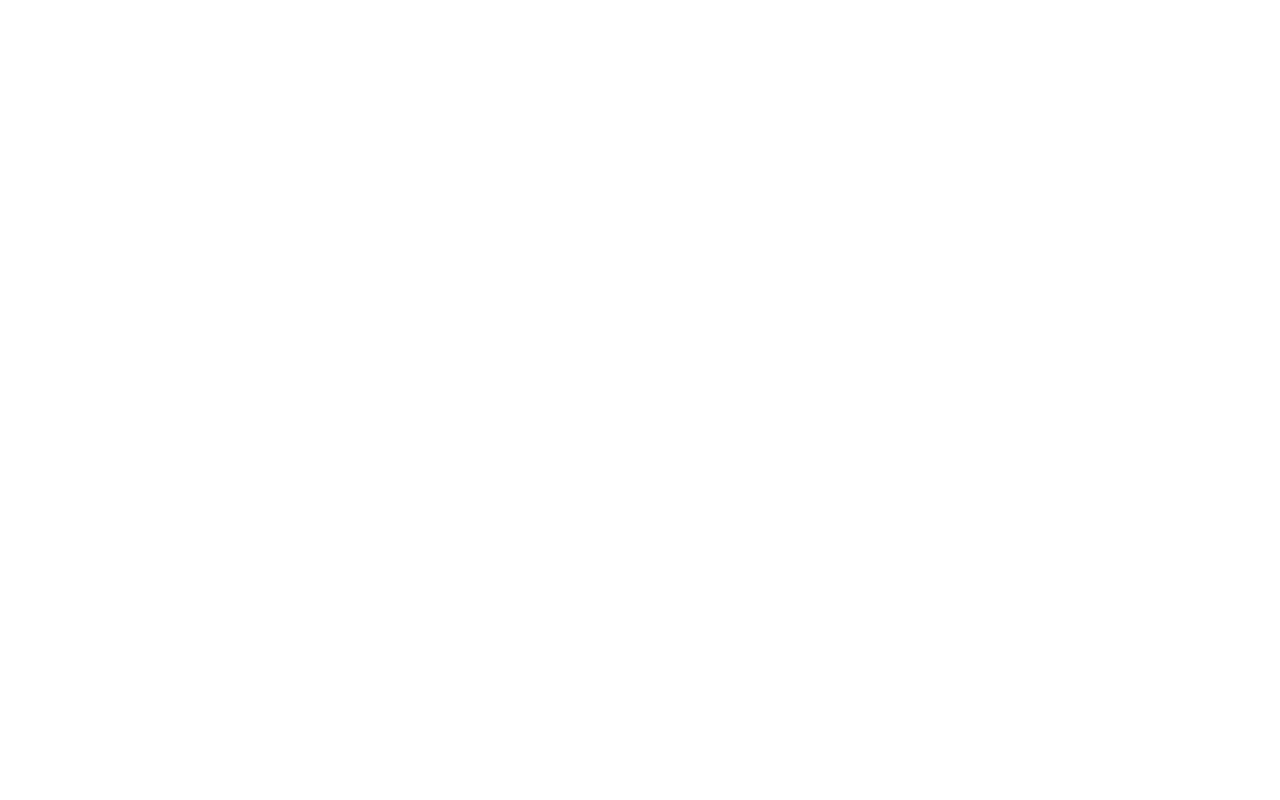
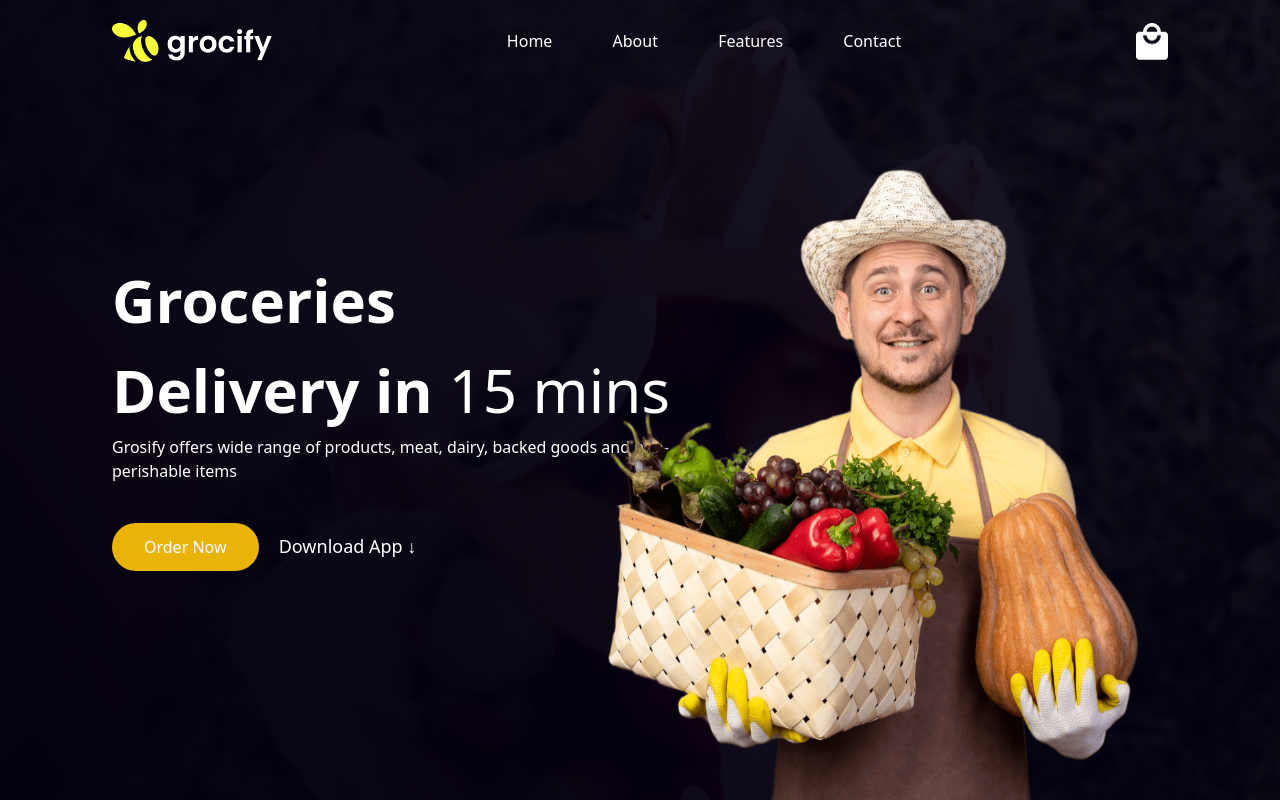
Before and after one commit to Fakhra99/TailwindCSS-Project, a plain HTML site: page index.html in a window 1280 px wide. Drawn offline with nearby package versions, Linux system fonts and the light colour scheme.

Commit message:
added tailwind utility classes

```diff
--- a/index.html
+++ b/index.html
@@ -1,11 +1,55 @@
 <!DOCTYPE html>
 <html lang="en">
-<head>
-    <meta charset="UTF-8">
-    <meta name="viewport" content="width=device-width, initial-scale=1.0">
+  <head>
+    <meta charset="UTF-8" />
+    <meta name="viewport" content="width=device-width, initial-scale=1.0" />
     <title>Tailwind-Design</title>
-</head>
-<body>
 
-</body>
+    <script src="https://cdn.tailwindcss.com"></script>
+  </head>
+  <body>
+    <div
+      class="container min-h-screen min-w-full bg-center bg-cover px-28 py-5 relative bg-[url('./images/image.png')]"
+    >
+      <!-- for full screen -->
+      <nav class="flex items-center">
+        <img src="./images/logo.png" alt="logo" class="w-40 cursor-pointer" />
+
+        <ul class="flex-1 text-center">
+          <li class="list-none inline-block px-5">
+            <a href="#" class="no-underline text-white px-2">Home</a>
+          </li>
+          <li class="list-none inline-block px-5">
+            <a href="#" class="no-underline text-white px-2">About</a>
+          </li>
+          <li class="list-none inline-block px-5">
+            <a href="#" class="no-underline text-white px-2">Features</a>
+          </li>
+          <li class="list-none inline-block px-5">
+            <a href="#" class="no-underline text-white px-2">Contact</a>
+          </li>
+        </ul>
+
+        <img src="./images/cart.png" alt="cart" class="w-8 cursor-pointer" />
+      </nav>
+
+      <div class="text-white mt-48 max-w-xl">
+        <h1 class="text-6xl font-semibold leading-normal">
+          Groceries <br />
+          Delivery in <span class="font-light">15 mins</span>
+        </h1>
+        <p>
+          Grosify offers wide range of products, meat, dairy, backed goods and
+          non-perishable items
+        </p>
+
+        <div class="mt-10">
+            <a href="#" class="bg-yellow-500 rounded-3xl py-3 px-8 font-medium inline-block mr-4 hover:bg-transparent hover:border-yellow-300 hover:text-white duration-300 hover:border hover:border-transparent">Order Now</a>
+            <a href="#" class="text-lg inline-block">Download App <span>&#8595</span></a>
+        </div>
+      </div>
+
+      <img src="./images/grocery-image.png" alt="grocery.png" class="w-full xl:w-1/2 xl:absolute bottom-0 right-20 h-5/6">
+    </div>
+  </body>
 </html>
--- /dev/null
+++ b/styles.css
@@ -0,0 +1,7 @@
+@import url('https://fonts.googleapis.com/css2?family=Poppins:ital,wght@0,100;0,200;0,300;0,400;0,500;0,600;0,700;0,800;0,900;1,100;1,200;1,300;1,400;1,500;1,600;1,700;1,800;1,900&display=swap');
+
+*{
+  font-family: "Poppins", sans-serif;
+  font-weight: 100;
+  font-style: italic;
+}
```
Also changed, not shown: tailwind.config.js (added).
